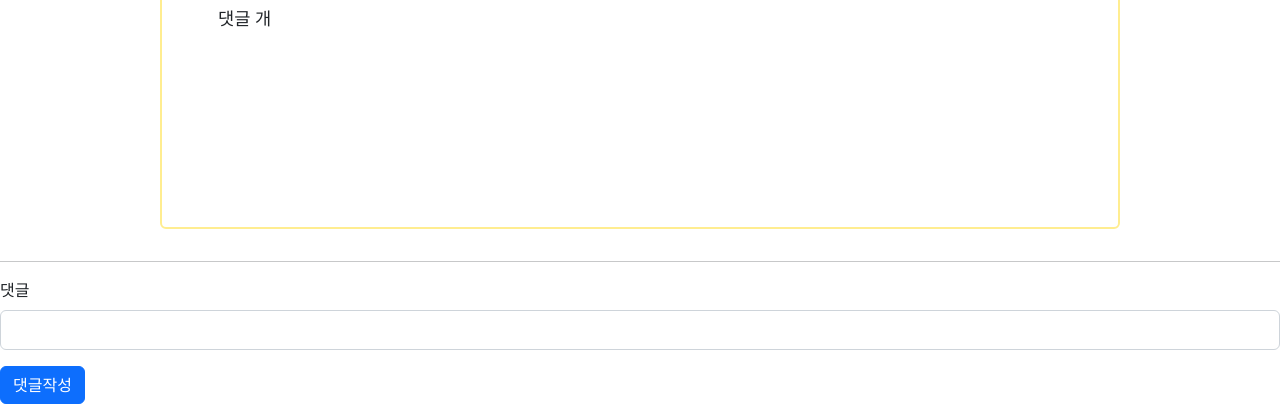
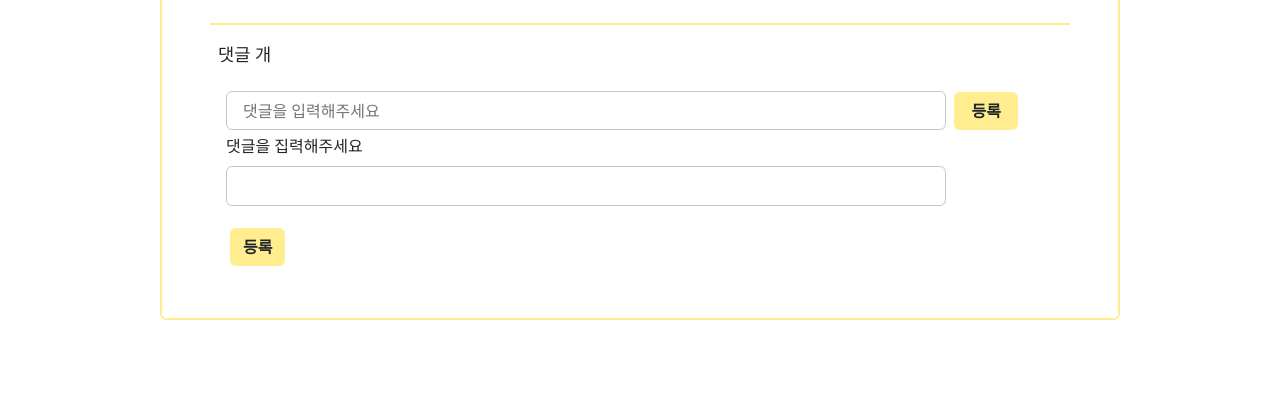
Before and after one commit to oiosu/Golden-Balloon, a Django app: template articles/templates/articles/r_detail.html in a window 1280 px wide. Shown: the part 475-879 px from the top of the page. After the commit the page ends 795 px from the top, so only its background shows below. Run offline with Django 3.2, Linux system fonts and the light colour scheme; the template is opened without the code that fills it: values that come from a table or form of the project are taken from there, others are empty; some libraries are stand-ins or nearby versions.

Commit message:
동현:리뷰 페이지 중간저장

```diff
--- a/articles/forms.py
+++ b/articles/forms.py
@@ -36,7 +36,7 @@
 class ReviewForm(forms.ModelForm):
     class Meta:
         model = Review
-        fields = ["title", "content", "image", "thumbnail"]
+        fields = ["title", "content", "grade", "image", "thumbnail"]
 
 
 class ReviewCommentForm(forms.ModelForm):
@@ -49,10 +49,10 @@
             "content": forms.Textarea(
                 attrs={
                     "placeholder": "",
-                    "style": "height: 40px; resize: none; width: 100%;",
+                    "style": "color: #c6c6c6; border: 1px solid #c6c6c6; height: 40px; resize: none; width: 45rem; padding: 0.4rem 0; display: inline-block;",
                 }
             ),
         }
         labels = {
-            "content": "댓글",
+            "content": "댓글을 집력해주세요",
         }
--- a/articles/models.py
+++ b/articles/models.py
@@ -2,6 +2,7 @@
 from django.db import models
 from imagekit.models import ProcessedImageField
 from imagekit.processors import ResizeToFill, Thumbnail
+from django.core.validators import MinValueValidator, MaxValueValidator
 
 # Create your models here.
 # like_users는 추후에 업로드할 예정입니다!
@@ -81,6 +82,7 @@
     like_users = models.ManyToManyField(
         settings.AUTH_USER_MODEL, related_name="like_reviews"
     )
+    grade = models.IntegerField(validators=[MinValueValidator(1), MaxValueValidator(5)])
 
 
 class ReviewComment(models.Model):
--- a/articles/templates/articles/r_detail.html
+++ b/articles/templates/articles/r_detail.html
@@ -2,16 +2,19 @@
 {% load django_bootstrap5 %}
 
 {% block body %}
-<section class="d-flex justify-content-center p-3">
+<section class="d-flex justify-content-center">
+  <div class="p-3">
     <div
-    class="rounded mt-4 p-5"
-    style="
-      width: 60rem;
-      height: 100%;
-      min-height: 35rem;
-      border: 2.5px solid #ffed90;
-    "
+      class="rounded mt-3 p-5"
+      style="width: 60rem; min-height: 20rem; border: 2.5px solid #ffed90"
     >
+      <!-- 수정, 삭제 -->
+      {% if request.user == review.user %}
+        <div class="fs-4 float-end">
+          <a href="{% url 'articles:r_update' review.pk %}"><i class="bi bi-pencil me-2" style="color: #2657ff"></i></a>
+          <a href="{% url 'articles:r_delete' review.pk %}"><i class="bi bi-trash" style="color: #e83c4b"></i></a>
+        </div>
+      {% endif %}
     <!-- 프로필 사진과 제목 -->
     <div class="d-flex">
       <img
@@ -28,6 +31,23 @@
     <!-- 날짜 및 별점 -->
     <div class="mt-2">
       <span class="fw-semibold text-muted">{{ review.created_at }}</span>
+      {% if review.grade == 1 %}
+      <span class="mb-3 fs-4 ms-4">
+        <i class="bi bi-star-fill" style="color: #ffed90"></i>
+        <i class="bi bi-star" style="color: #ffed90"></i>
+        <i class="bi bi-star" style="color: #ffed90"></i>
+        <i class="bi bi-star" style="color: #ffed90"></i>
+        <i class="bi bi-star" style="color: #ffed90"></i>
+      </span>
+      {% elif review.grade == 2 %}
+      <span class="mb-3 fs-4 ms-4">
+        <i class="bi bi-star-fill" style="color: #ffed90"></i>
+        <i class="bi bi-star-fill" style="color: #ffed90"></i>
+        <i class="bi bi-star" style="color: #ffed90"></i>
+        <i class="bi bi-star" style="color: #ffed90"></i>
+        <i class="bi bi-star" style="color: #ffed90"></i>
+      </span>
+      {% elif review.grade == 3 %}
       <span class="mb-3 fs-4 ms-4">
         <i class="bi bi-star-fill" style="color: #ffed90"></i>
         <i class="bi bi-star-fill" style="color: #ffed90"></i>
@@ -35,14 +55,38 @@
         <i class="bi bi-star" style="color: #ffed90"></i>
         <i class="bi bi-star" style="color: #ffed90"></i>
       </span>
+      {% elif review.grade == 4 %}
+      <span class="mb-3 fs-4 ms-4">
+        <i class="bi bi-star-fill" style="color: #ffed90"></i>
+        <i class="bi bi-star-fill" style="color: #ffed90"></i>
+        <i class="bi bi-star-fill" style="color: #ffed90"></i>
+        <i class="bi bi-star-fill" style="color: #ffed90"></i>
+        <i class="bi bi-star" style="color: #ffed90"></i>
+      </span>
+      {% elif review.grade == 5 %}
+      <span class="mb-3 fs-4 ms-4">
+        <i class="bi bi-star-fill" style="color: #ffed90"></i>
+        <i class="bi bi-star-fill" style="color: #ffed90"></i>
+        <i class="bi bi-star-fill" style="color: #ffed90"></i>
+        <i class="bi bi-star-fill" style="color: #ffed90"></i>
+        <i class="bi bi-star-fill" style="color: #ffed90"></i>
+      </span>
+      {% endif %}
+
     </div>
 
     <!-- 후기 내용 -->
-    <div class="mt-4">
+    <div class="mt-4" style="min-height: 4rem">
       {{ review.content }}
     </div>
 
     <!-- 사진 목록 -->
+
+    {% if review.image %}
+    <div class="my-4 mx-2">
+      <img class="rounded me-3" style="width: 8rem; height: 8rem" src="{{ review.image.url }}" alt="{{ review.image }}">
+    </div>
+    {% else %}
     <div class="my-4 mx-2">
       <img
         class="rounded me-3"
@@ -80,6 +124,7 @@
         </div>
       </div>
     </div>
+    {% endif %}
 
     <!-- 수평선 -->
     <hr class="my-3" style="border: 1px solid #ffed90; opacity: 1" />
@@ -95,22 +140,52 @@
       <span class="fw-bold me-5" style="display: inline-block; width: 5rem"
         >{{ comment.user }}</span
       ><span>{{ comment.content }}</span>
-      <span><a href="{% url 'articles:r_c_delete' review.pk comment.pk %}">삭제</a></span>
+      <a href="{% url 'articles:r_c_delete' review.pk comment.pk %}">
+        <span class="fs-4" style="color: #e83c4b; display: inline-block; transform: translateY(3px);">
+          <i class="bi bi-x"></i>
+        </span>
+      </a>
     </div>
     {% endfor %}
-  </div>
-</section>
-{% if request.user == review.user %}
-<a href="{% url 'articles:r_update' review.pk %}">수정</a>
-<a href="{% url 'articles:r_delete' review.pk %}">삭제</a>
-{% endif %}
-<hr>
+      <!-- 댓글 입력 폼 -->
+      <div class="mt-4 mx-3">
+        <form action="{% url 'articles:r_c_create' review.pk %}" method="POST">
+          {% csrf_token %}
+          <input
+            class="ps-3 rounded"
+            style="
+              color: #c6c6c6;
+              border: 1px solid #c6c6c6;
+              width: 45rem;
+              padding: 0.4rem 0;
+            "
+            type="text"
+            placeholder="댓글을 입력해주세요"
+            />
+          <button
+            class="btn fw-semibold mb-1 ms-1"
+            style="background-color: #ffed90; width: 4rem"
+            type="submit"
+          >
+            등록
+          </button>
+        </form>
         <!-- 댓글 작성 -->
           <form action="{% url 'articles:r_c_create' review.pk %}" method="POST">
             {% csrf_token %}
             {% bootstrap_form review_comment_form layout="inline" %}
-  {% bootstrap_button button_type="submit" content="댓글작성" %}
+            <button
+            class="btn fw-semibold mb-1 ms-1"
+            style="background-color: #ffed90; width: 4rem display: inline-block;"
+            type="submit"
+          >
+            등록
+          </button>
           </form>
+      </div>
+  </div>
+</section>
+
 <!-- JavaScript Bundle with Popper -->
 <script
   src="https://cdn.jsdelivr.net/npm/bootstrap@5.2.2/dist/js/bootstrap.bundle.min.js"
```
Also changed, not shown: articles/templates/articles/reviews.html (+34 -7 lines), articles/migrations/0004_review_grade.py (added). Lines whose indentation alone changed are shown as unchanged.
